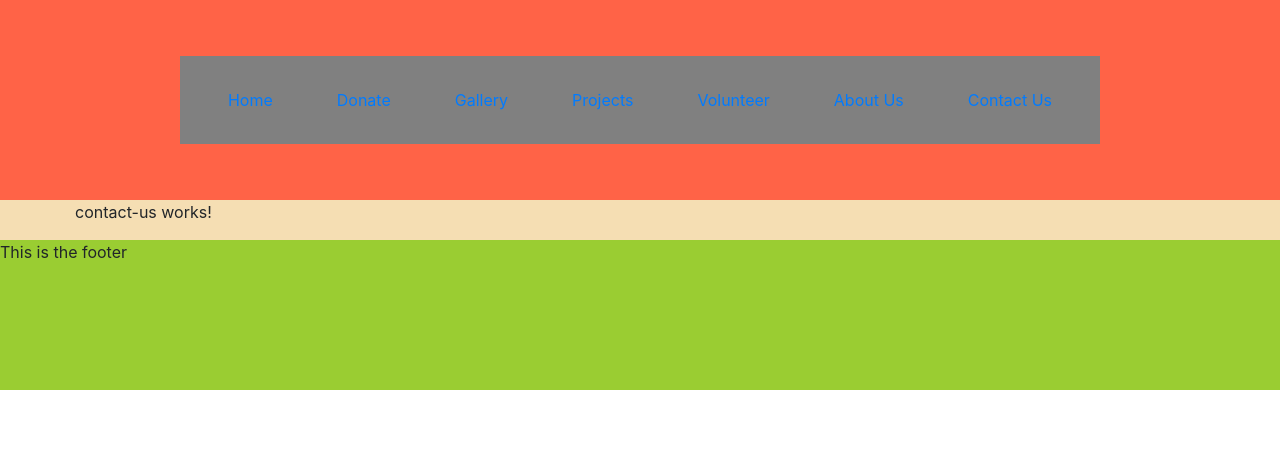
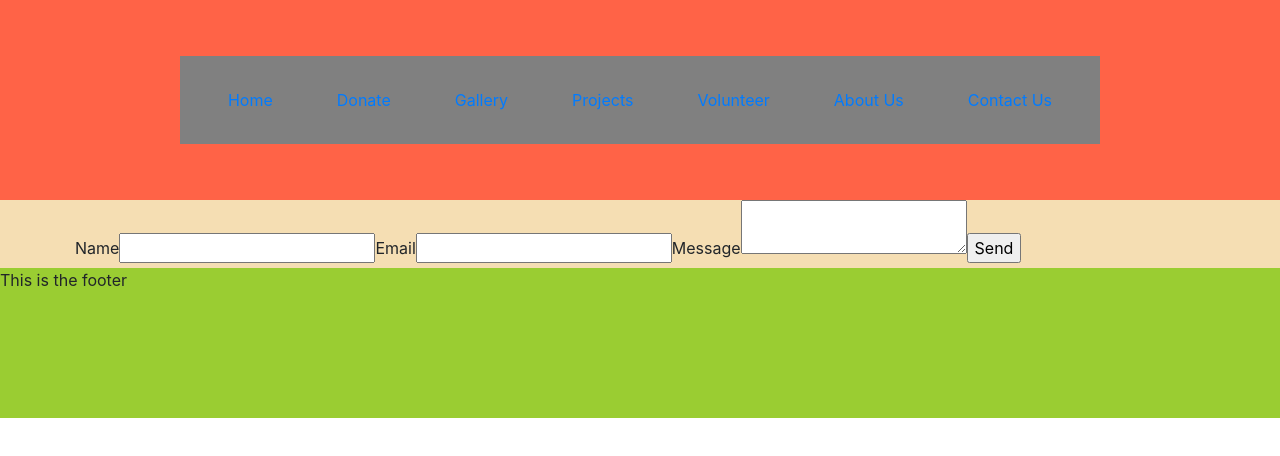
Before and after one commit to rasulacaldera/acapella, an Angular app: page /contact-us in a window 1280 px wide. Shown: the top 456 px of the page. Built offline with nearby package versions, Linux system fonts and the light colour scheme.

Commit message:
Adding contact form with email send

```diff
--- a/package.json
+++ b/package.json
@@ -23,6 +23,8 @@
     "@fortawesome/fontawesome-free": "^5.13.1",
     "bootstrap": "^4.5.0",
     "core-js": "^2.5.4",
+    "emailjs": "^3.2.1",
+    "emailjs-com": "^2.4.1",
     "ngx-bootstrap": "^5.6.1",
     "rxjs": "~6.3.3",
     "tslib": "^1.9.0",
--- a/src/app/pages/contact-us/contact-us.component.html
+++ b/src/app/pages/contact-us/contact-us.component.html
@@ -1,3 +1,9 @@
-<p>
-  contact-us works!
-</p>
+<form class="contact-form" (submit)="sendEmail($event)">
+  <label>Name</label>
+  <input type="text" name="user_name" />
+  <label>Email</label>
+  <input type="email" name="user_email" />
+  <label>Message</label>
+  <textarea name="message"></textarea>
+  <input type="submit" value="Send" />
+</form>
--- a/src/app/pages/contact-us/contact-us.component.ts
+++ b/src/app/pages/contact-us/contact-us.component.ts
@@ -1,4 +1,5 @@
 import { Component, OnInit } from '@angular/core';
+import emailjs, { EmailJSResponseStatus } from 'emailjs-com';
 
 @Component({
   selector: 'app-contact-us',
@@ -9,4 +10,23 @@
   constructor() {}
 
   ngOnInit() {}
+  public sendEmail(e: Event) {
+    e.preventDefault();
+
+    emailjs
+      .sendForm(
+        'gmail',
+        'template_1Sbs6Jqq',
+        e.target as HTMLFormElement,
+        'user_pSEgpugwfCXld8vjOSJaP'
+      )
+      .then(
+        (result: EmailJSResponseStatus) => {
+          console.log(result.text);
+        },
+        error => {
+          console.log(error.text);
+        }
+      );
+  }
 }
```
Also changed, not shown: 1 other file (tests, documents, lock files or other folders).
